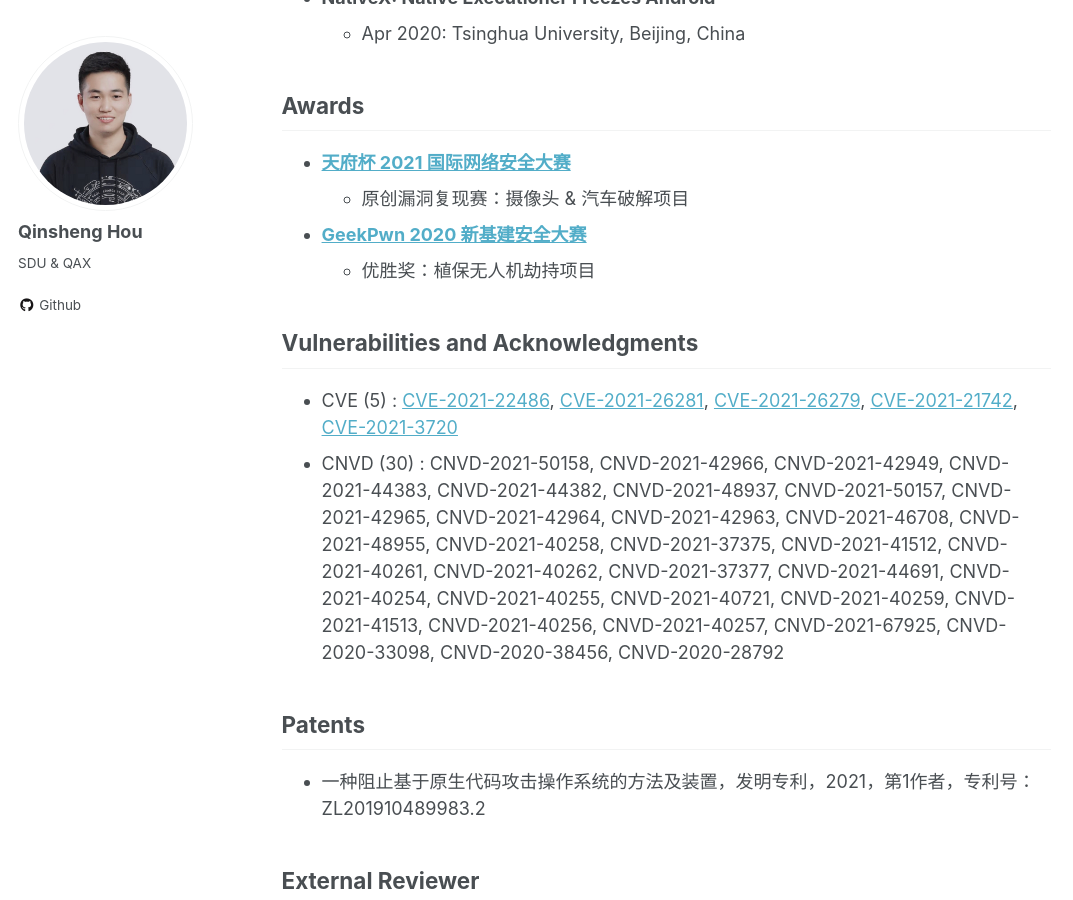
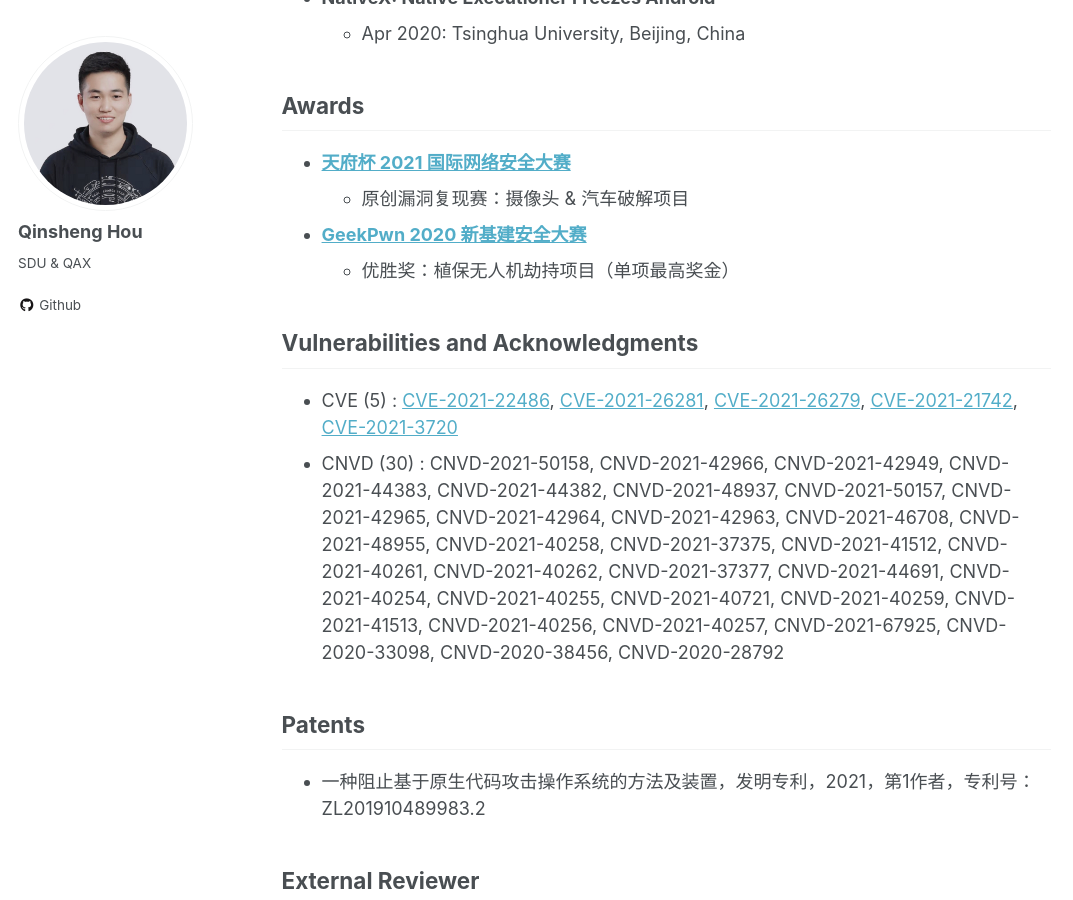
Before and after one commit to chicharitomu14/chicharitomu14.github.io, a Jekyll site: the page built from _pages/about.md, in a window 1280 px wide and 900 px high, scrolled down 1178 px. Shown: the whole window, without its empty margins (0-1073 px from the left). Built offline with Jekyll 4.4.1, drawn with Linux system fonts in a browser that asks for light colours.

Commit message:
update some info

```diff
--- a/_pages/about.md
+++ b/_pages/about.md
@@ -36,7 +36,7 @@ Awards
 - [**天府杯 2021 国际网络安全大赛**](http://www.tianfucup.com/#canjia)
   - 原创漏洞复现赛：摄像头 & 汽车破解项目
 - **[GeekPwn 2020 新基建安全大赛](https://hof.geekpwn.org/zh/index.html)**
-  - 优胜奖：植保无人机劫持项目
+  - 优胜奖：植保无人机劫持项目（单项最高奖金）
 
 Vulnerabilities and Acknowledgments
 ------
```
